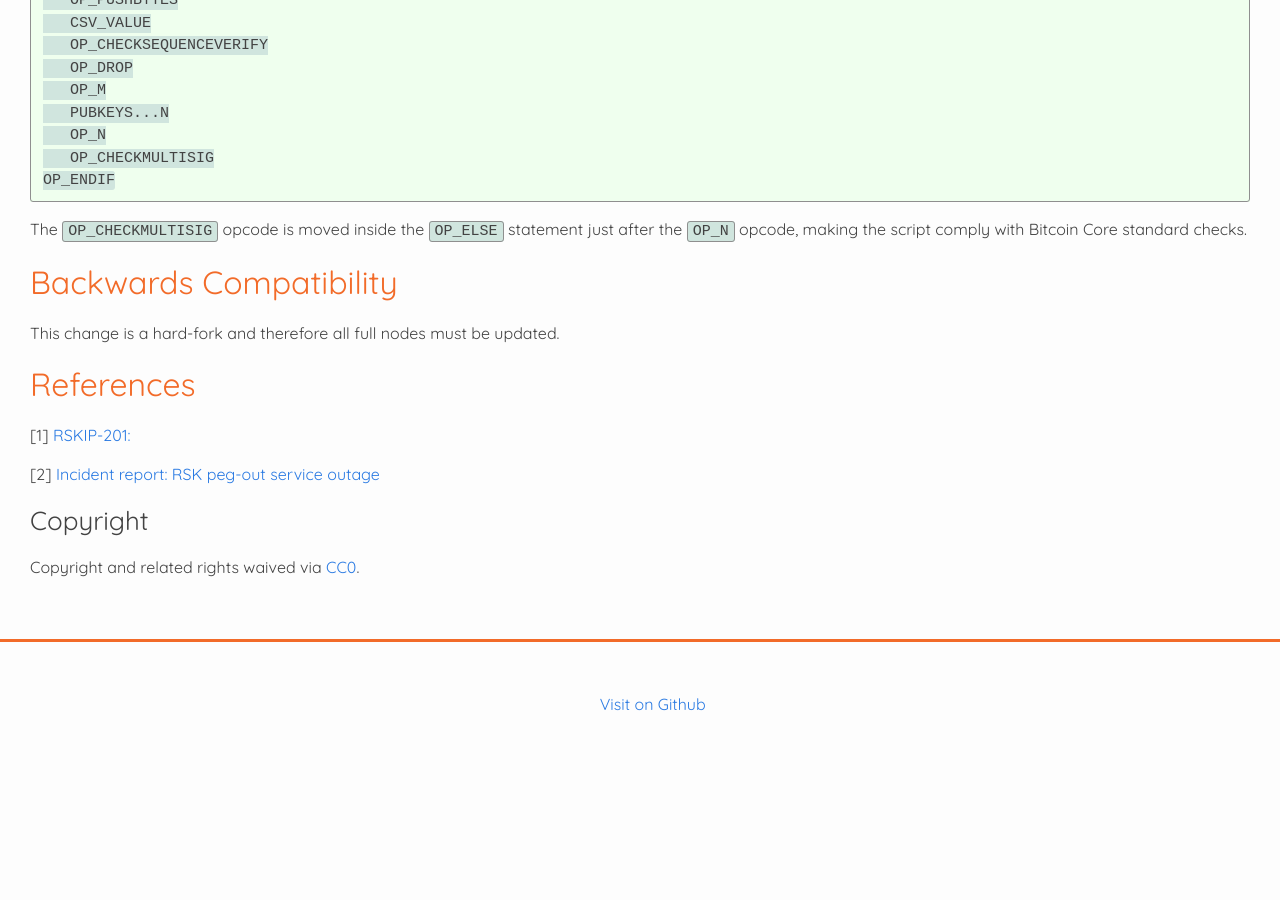
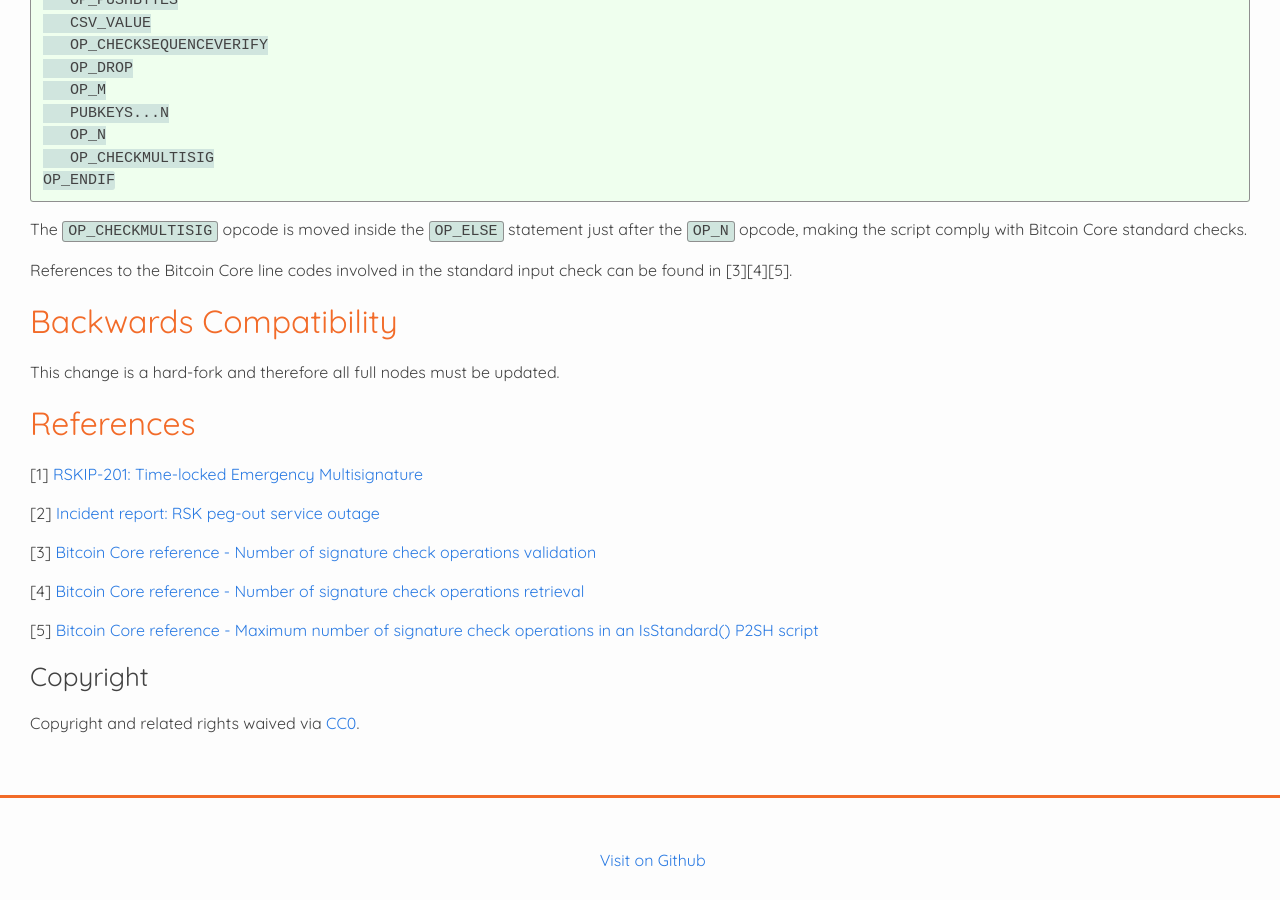
Before and after one commit to rsksmart/RSKIPs, a Jekyll site: the page built from IPs/RSKIP353.md, in a window 1280 px wide and 900 px high, scrolled down 1759 px. Built offline with Jekyll 4.4.1, drawn with Linux system fonts in a browser that asks for light colours; our own code applies the rules of GitHub Pages for plain Markdown files; before the commit the page ends 2515 px from its top, so only the background shows below that.

Commit message:
Added references to Bitcoin Core line codes

```diff
--- a/IPs/RSKIP353.md
+++ b/IPs/RSKIP353.md
@@ -77,15 +77,23 @@ OP_ENDIF
 
 The `OP_CHECKMULTISIG` opcode is moved inside the `OP_ELSE` statement just after the `OP_N` opcode, making the script comply with Bitcoin Core standard checks.
 
+References to the Bitcoin Core line codes involved in the standard input check can be found in [3][4][5].
+
 ## Backwards Compatibility
 
 This change is a hard-fork and therefore all full nodes must be updated.
 
 ## References
 
-[1] [RSKIP-201: ](https://github.com/rsksmart/RSKIPs/blob/master/IPs/RSKIP201.md)
+[1] [RSKIP-201: Time-locked Emergency Multisignature](https://github.com/rsksmart/RSKIPs/blob/master/IPs/RSKIP201.md)
 
 [2] [Incident report: RSK peg-out service outage](https://blog.rsk.co/noticia/incident-report-rsk-peg-out-service-outage/)
+
+[3] [Bitcoin Core reference - Number of signature check operations validation](https://github.com/bitcoin/bitcoin/blob/f6fdedf850d10d877316871aacfd5b6656178e70/src/policy/policy.cpp#L177)
+
+[4] [Bitcoin Core reference - Number of signature check operations retrieval](https://github.com/bitcoin/bitcoin/blob/d492dc1cdaabdc52b0766bf4cba4bd73178325d0/src/script/script.cpp#L153)
+
+[5] [Bitcoin Core reference - Maximum number of signature check operations in an IsStandard() P2SH script](https://github.com/bitcoin/bitcoin/blob/d919e8d5742a98d7f2b957b142003166ba178d9e/src/policy/policy.h#L30)
 
 ### Copyright
 
```
